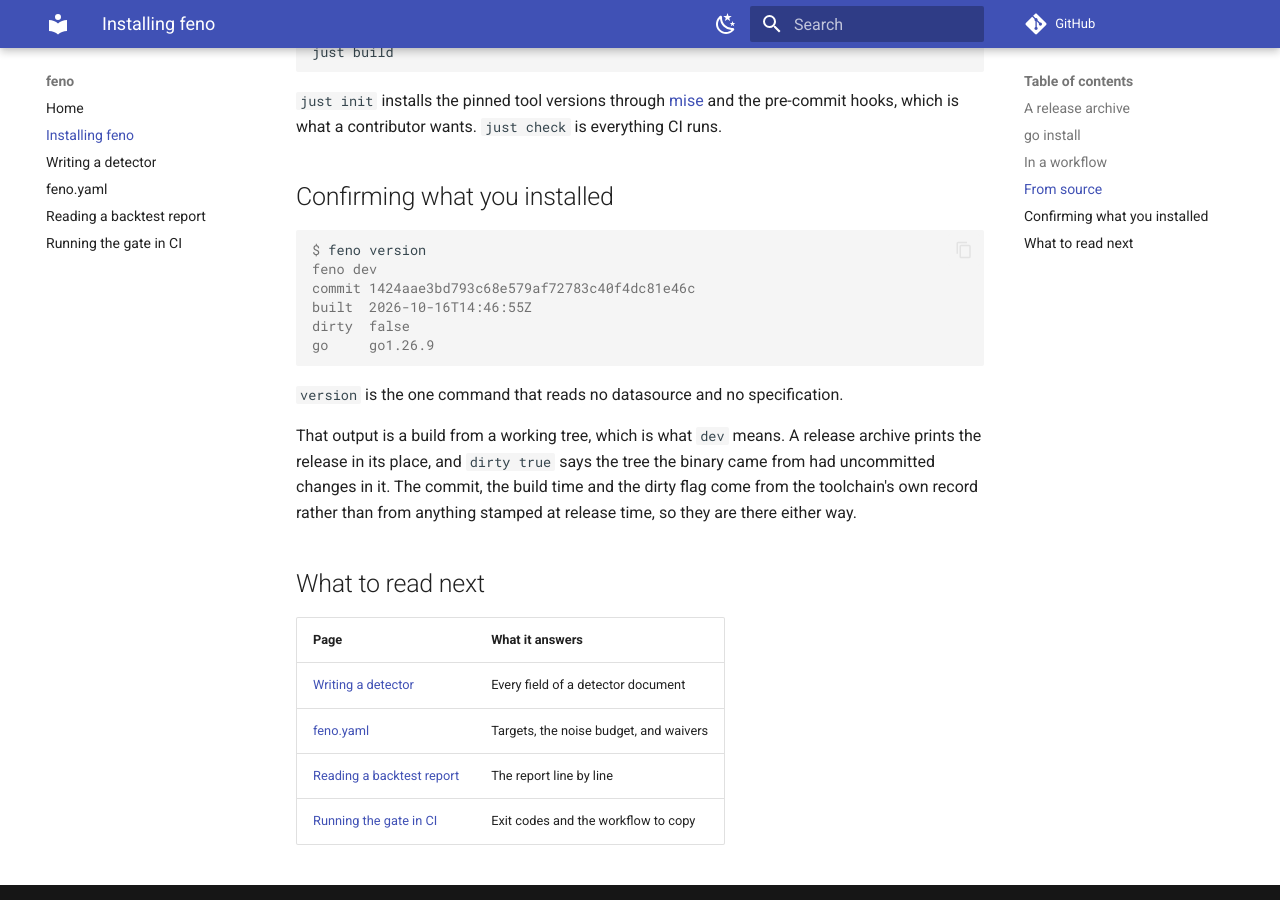
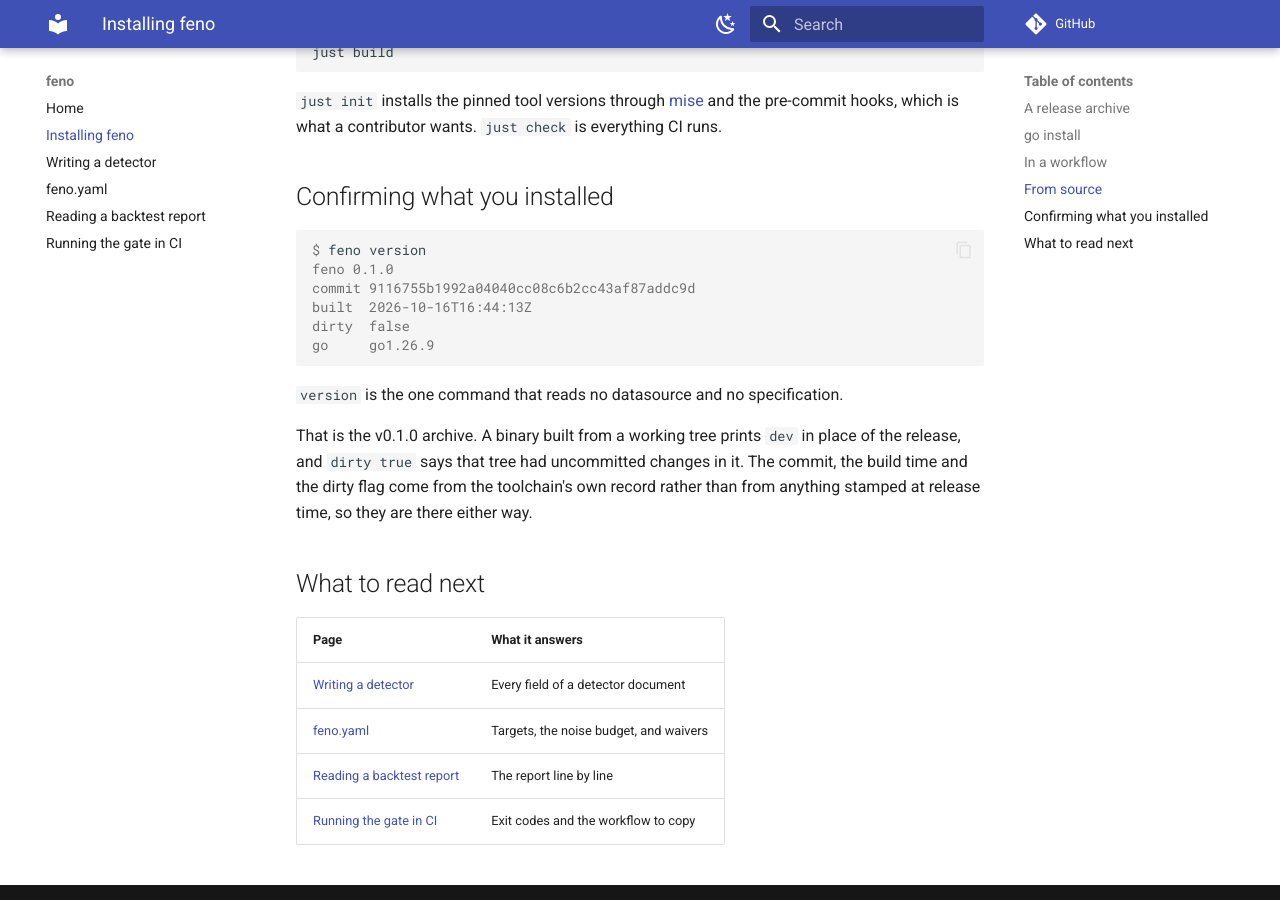
Before and after one commit to dennisme/feno, an MkDocs documentation site: the page built from docs/install.md, in a window 1280 px wide and 900 px high, scrolled down 1231 px. Built offline with MkDocs 1.6.1 and Material for MkDocs 9.7.7, drawn with Linux system fonts in a browser that asks for light colours; comment, search, counter and statistics services are not loaded.

Commit message:
doc: the version example is the release

````diff
--- a/docs/install.md
+++ b/docs/install.md
@@ -68,20 +68,20 @@ contributor wants. `just check` is everything CI runs.
 
 ```console
 $ feno version
-feno dev
-commit 1424aae3bd793c68e579af72783c40f4dc81e46c
-built  2026-10-16T14:46:55Z
+feno 0.1.0
+commit 9116755b1992a04040cc08c6b2cc43af87addc9d
+built  2026-10-16T16:44:13Z
 dirty  false
 go     go1.26.9
 ```
 
 `version` is the one command that reads no datasource and no specification.
 
-That output is a build from a working tree, which is what `dev` means. A
-release archive prints the release in its place, and `dirty true` says the
-tree the binary came from had uncommitted changes in it. The commit, the
-build time and the dirty flag come from the toolchain's own record rather
-than from anything stamped at release time, so they are there either way.
+That is the v0.1.0 archive. A binary built from a working tree prints `dev`
+in place of the release, and `dirty true` says that tree had uncommitted
+changes in it. The commit, the build time and the dirty flag come from the
+toolchain's own record rather than from anything stamped at release time, so
+they are there either way.
 
 ## What to read next
 
````
